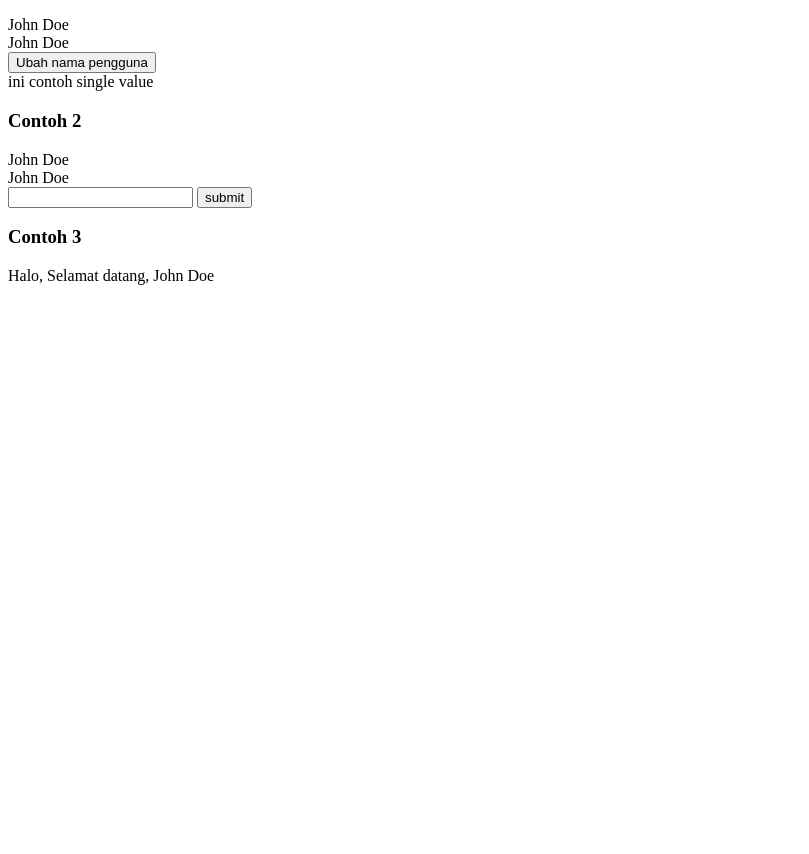
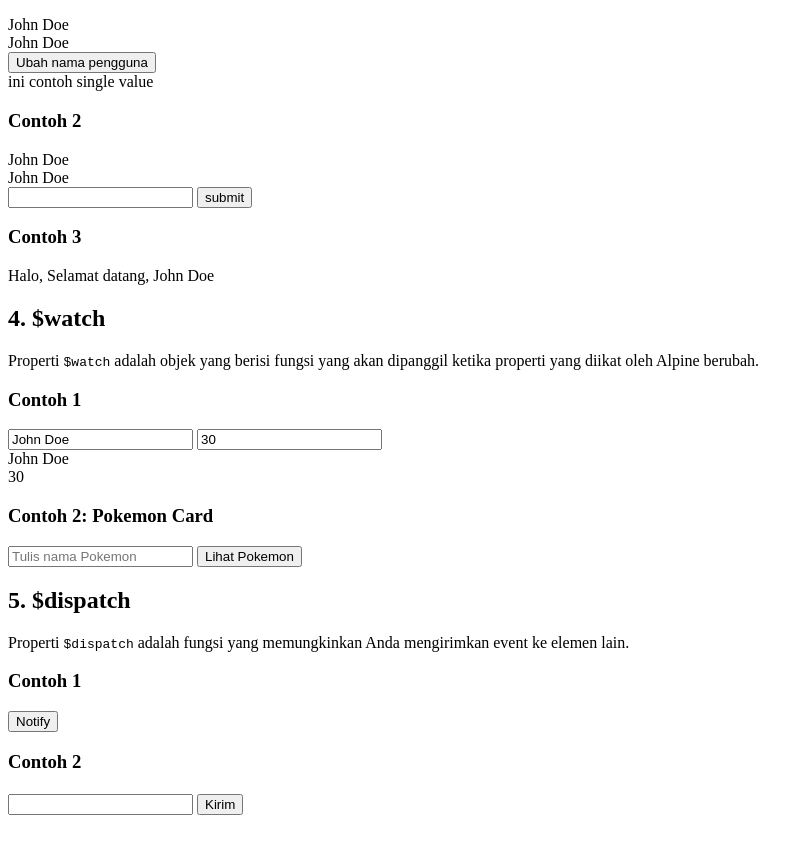
Before and after one commit to pemrogrammer/kelas-alpinejs-2023, a plain HTML site: page 2-dasar/b-properti/index.html in a window 1280 px wide. Shown: the part 700-1554 px from the top of the page, without its empty margins (0-809 px from the left). Before the commit the page ends 993 px from the top, so only its background shows below. Drawn offline with nearby package versions, Linux system fonts and the light colour scheme.

Commit message:
chore: basic part 7

```diff
--- a/2-dasar/b-properti/index.html
+++ b/2-dasar/b-properti/index.html
@@ -7,6 +7,16 @@
     <title>6 Properti</title>
 
     <script src="//unpkg.com/alpinejs" defer></script>
+
+    <style>
+        [x-cloak] {
+            display: none;
+        }
+
+        body {
+            margin-bottom: 10em;
+        }
+    </style>
 </head>
 
 <body>
@@ -29,11 +39,9 @@
     <h3>Contoh lain</h3>
 
     <div x-data x-init="$el.style.backgroundColor = 'green'">
-        <p
-            x-init="$el.style.backgroundColor = 'red'"
-            @click="$el.innerText='ini onclick'">
-                ini P pertama
-            </p>
+        <p x-init="$el.style.backgroundColor = 'red'" @click="$el.innerText='ini onclick'">
+            ini P pertama
+        </p>
         <p x-init="$el.style.backgroundColor = 'blue'">ini P kedua</p>
     </div>
 
@@ -95,7 +103,82 @@
         Halo, Selamat datang, <span x-text="$store.user.name"></span>
     </div>
 
+    <h2>4. $watch</h2>
+
+    <p>
+        Properti <code>$watch</code> adalah objek yang berisi fungsi yang akan dipanggil ketika properti yang diikat
+        oleh Alpine berubah.
+    </p>
+
+    <h3>Contoh 1</h3>
+
+    <div x-data="{ nama: 'John Doe', umur: 30 }">
+        <input type="text" x-model="nama" />
+        <input type="number" x-model="umur" />
+
+        <div x-text="nama"></div>
+        <div x-text="umur"></div>
+
+        <div x-text="$watch('nama', value => console.log('nama berubah menjadi: ' + value))"></div>
+        <div x-text="$watch('umur', () => console.log('umur berubah'))"></div>
+    </div>
+
+    <h3>Contoh 2: Pokemon Card</h3>
+
+    <div x-data="{
+        isOpenPreview: false,
+        searchText: '',
+        dataPokemon: {},
+    }">
+        <div x-show="isOpenPreview" x-init="$watch('isOpenPreview', () => {
+            if(isOpenPreview) {
+                fetch('https://pokeapi.co/api/v2/pokemon/' + searchText)
+                    .then(response => response.json())
+                    .then(data => dataPokemon = data)
+            }
+        })">
+            <h1 x-text="dataPokemon.name"></h1>
+            <p x-text="'Bobot: ' + dataPokemon.weight"></p>
+        </div>
+
+        <input type="text" placeholder="Tulis nama Pokemon" x-model="searchText">
+        <button @click="isOpenPreview = !isOpenPreview">Lihat Pokemon</button>
+    </div>
+
+    <h2>5. $dispatch</h2>
+
+    <p>
+        Properti <code>$dispatch</code> adalah fungsi yang memungkinkan Anda mengirimkan event ke elemen lain.
+    </p>
+
+    <h3>Contoh 1</h3>
+
+    <div x-data>
+        <div @notify="alert('Hello World!')">
+            <button @click="$dispatch('notify')">
+                Notify
+            </button>
+        </div>
+    </div>
+
+    <h3>Contoh 2</h3>
+    <div x-data="{
+        nama: ''
+    }">
+        <h1 @tombol-diklik.window="nama = $event.detail" x-text="nama"></h1>
+    </div>
+
+    <div x-data>
+        <input type="text" x-ref="inputNama">
+        <button @click="$dispatch('tombol-diklik', $refs.inputNama.value)">Kirim</button>
+    </div>
+
+
     <script>
+        document.addEventListener('tombol-diklik', event => {
+            // fetch('')
+        })
+
         document.addEventListener('alpine:init', () => {
             // Alpine.store('NAMA PROPERTI', 'NILAI');
 
```
